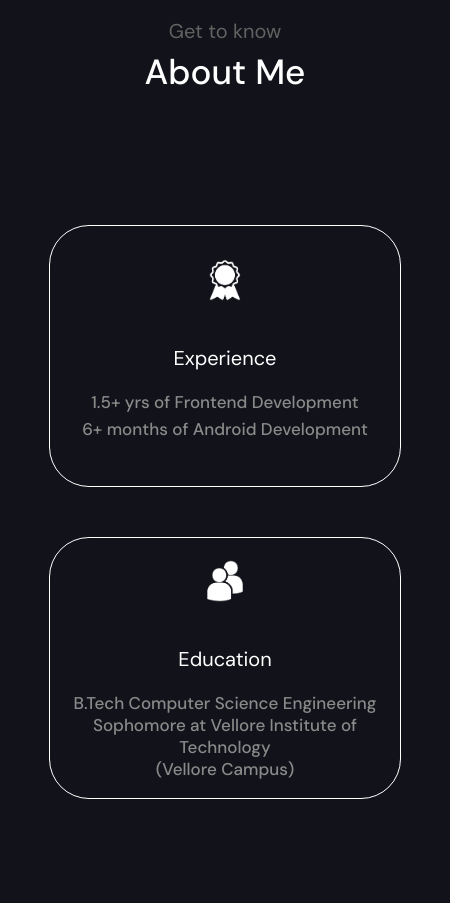
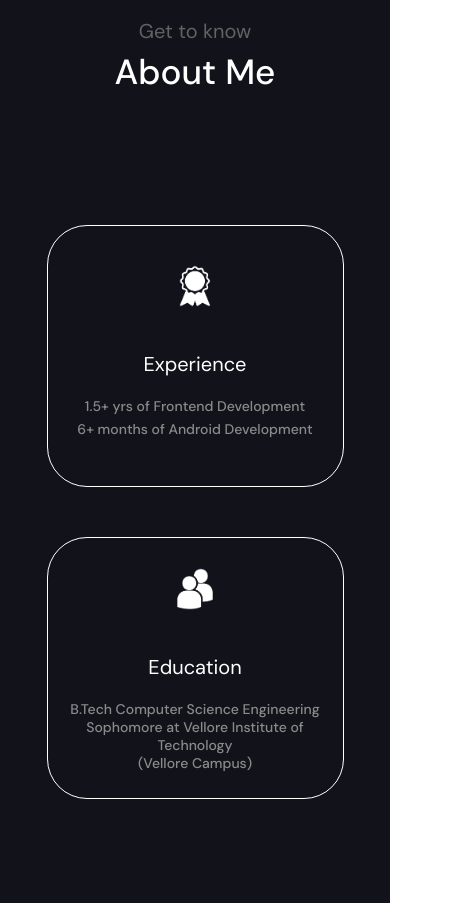
Before and after one commit to Raghav112233/Raghav112233.github.io, a plain HTML site: page index.html in a window 390 px wide. Shown: the part 939-1842 px from the top of the page, 451 px wide, since content can reach past the window. Drawn offline with Linux system fonts and the light colour scheme.

Commit message:
Update index.html

```diff
--- a/index.html
+++ b/index.html
@@ -9,8 +9,6 @@
     <title>Raghav Babbar</title>
     <style>
         body{
-            width: 100%;
-            min-width: 450px;
             margin: 0px 0px 0px 0px;
         }
         #welcome{
@@ -54,12 +52,14 @@
             font-weight: 500;
             margin-top: 40px;
             margin-bottom: 0px;
+            text-align: center;
         }
         #job{
             font-size: 22px;
             font-family: 'DM Sans', sans-serif;
             font-weight: 500;
             margin-top: 10px;
+            text-align: center;
         }
         #logos{
             display: flex;
@@ -72,6 +72,7 @@
         }
         #about_section{
             background-color: #12131a;
+            width: 100%;
             color: white;
             height: 600px;
             padding-top: 70px;
@@ -91,6 +92,7 @@
             font-weight: 400;
             margin-top: 15px;
             margin-bottom: 0px;
+            text-align: center;
         }
         #abtme2{
             font-size: 35px;
@@ -98,14 +100,13 @@
             font-weight: 500;
             margin-top: 5px;
             margin-bottom: 0px;
+            text-align: center;
         }
         #abt_boxes{
             display: flex;
             justify-content: space-around;
             align-items: center;
             margin-top: 80px;
-            padding-left: 50px;
-            padding-right: 50px;
         }
         #exp{
             border: 1px solid white;
@@ -113,7 +114,7 @@
             height: 260px;
             width: 450px;
             margin-top: 50px;
-            margin-right: 40px;
+            margin-right: 30px;
             display: flex;
             flex-direction: column;
             justify-content: center;
@@ -125,7 +126,7 @@
             height: 260px;
             width: 450px;
             margin-top: 50px;
-            margin-left: 40px;
+            margin-left: 30px;
             display: flex;
             flex-direction: column;
             justify-content: center;
@@ -149,6 +150,7 @@
             font-weight: 500;
             margin-top: 0px;
             margin-bottom: 0px;
+            text-align: center;
         }
         #exp3{
             font-size: 17px;
@@ -156,6 +158,7 @@
             color: rgb(138, 138, 138);
             font-weight: 500;
             margin-top: 5px;
+            text-align: center;
         }
         #edulogo{
             filter: invert();
@@ -175,6 +178,7 @@
             font-weight: 500;
             margin-top: 0px;
             margin-bottom: 0px;
+            text-align: center;
         }
         #edu3{
             font-size: 17px;
@@ -184,6 +188,7 @@
             font-weight: 500;
             margin-top: 0px;
             margin-bottom: 0px;
+            text-align: center;
         }
         #edu4{
             font-size: 17px;
@@ -192,6 +197,7 @@
             font-weight: 500;
             margin-top: 0px;
             margin-bottom: 0px;
+            text-align: center;
         }
         @media screen and (max-width: 1000px) {
             #welcome{
@@ -215,10 +221,25 @@
         }
         @media screen and (max-width: 575px) {
             #exp{
-                width: 350px;
+                width: 295px;
             }
             #edu{
-                width: 350px;
+                width: 295px;
+            }
+            #exp2{
+                font-size: 14px;
+            }
+            #exp3{
+                font-size: 14px;
+            }
+            #edu2{
+                font-size: 14px;
+            }
+            #edu3{
+                font-size: 14px;
+            }
+            #edu4{
+                font-size: 14px;
             }
         }
     </style>
```
